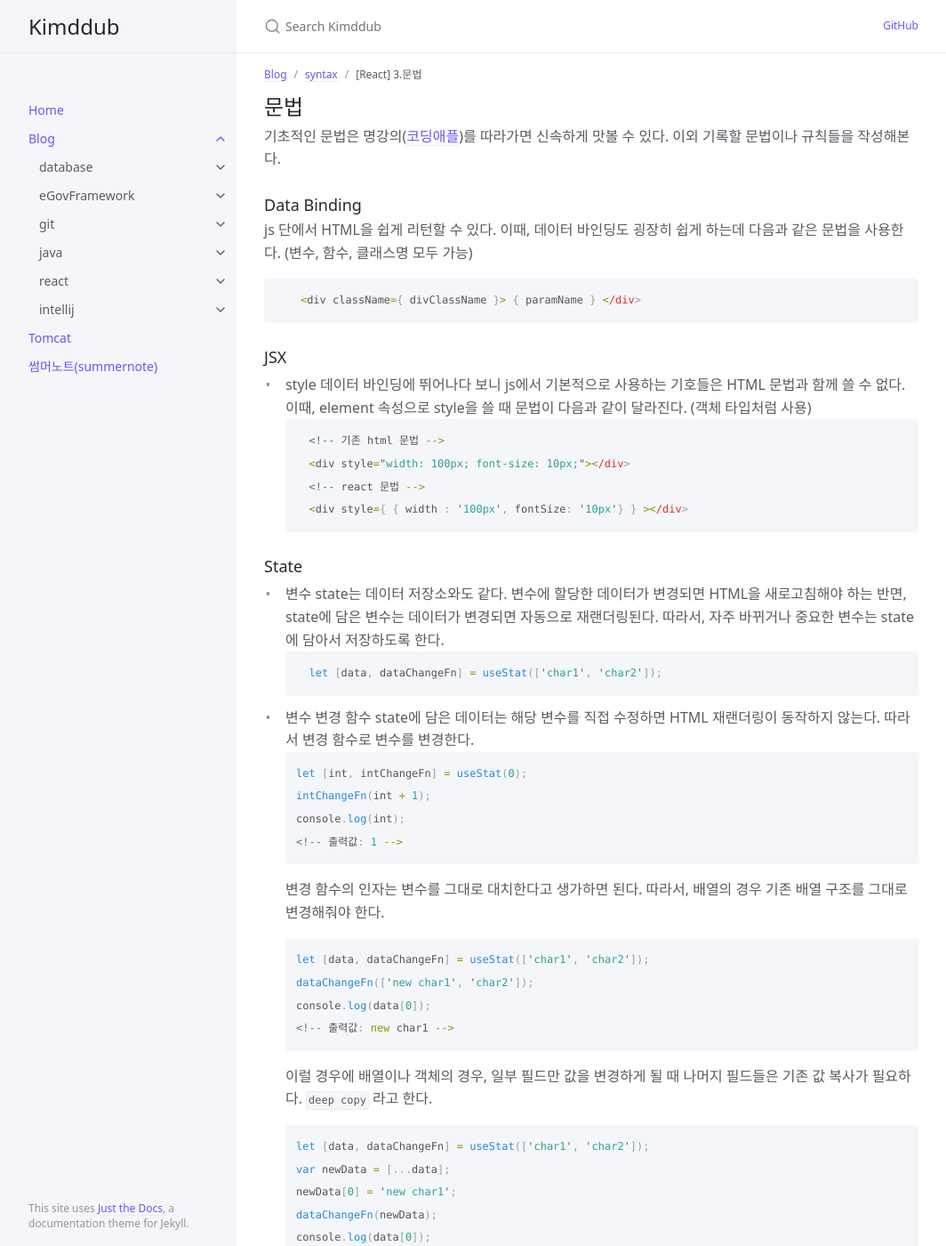
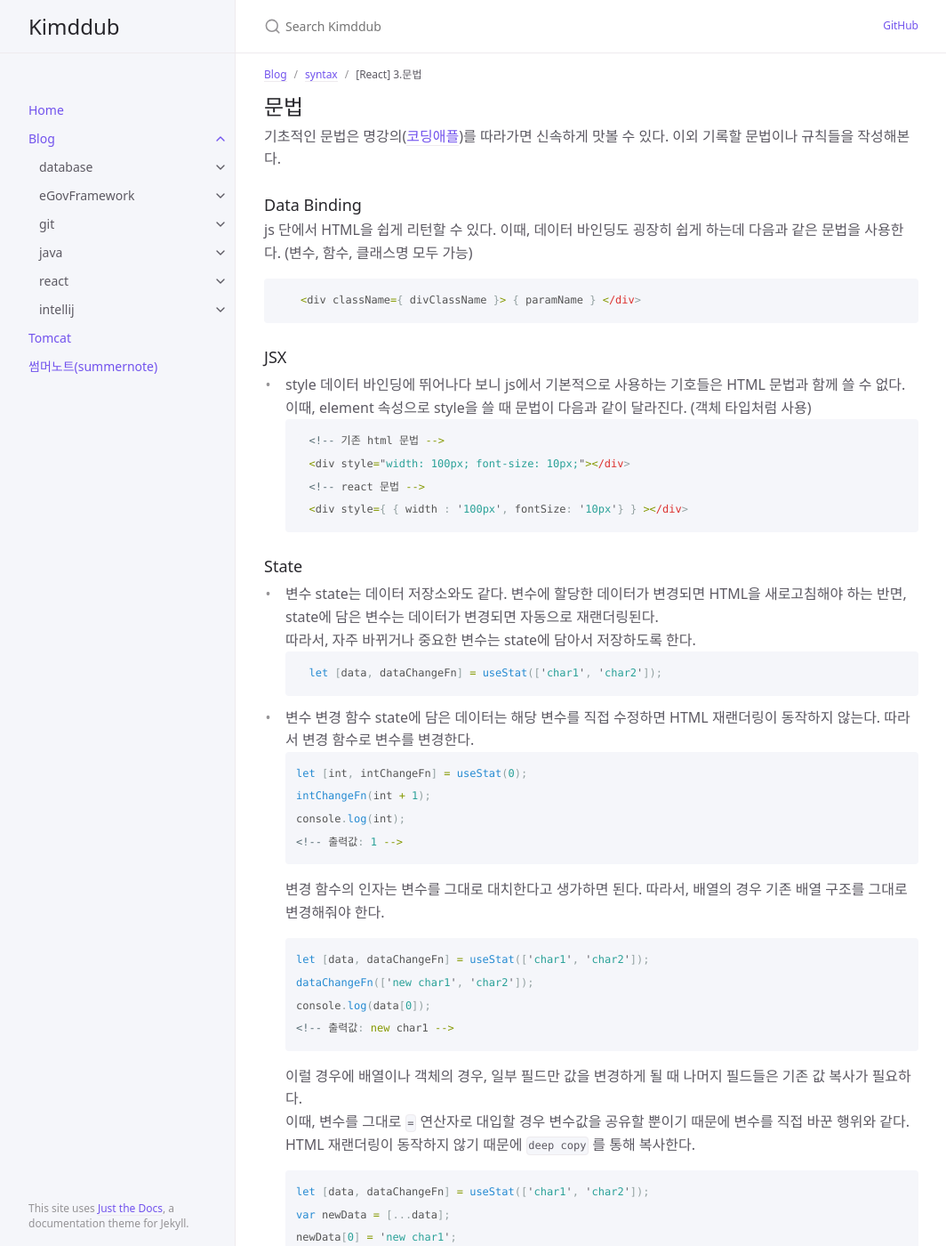
Before and after one commit to kimddub/kimddub.github.io, a Jekyll site: the page built from docs/blog/react/react-syntax.md, in a window 1280 px wide and 1400 px high. Shown: the whole window at 89% size, without its empty margins (107-1171 px from the left). Built offline with Jekyll 4.4.1, drawn with Linux system fonts in a browser that asks for light colours.

Commit message:
[docs] react 초안 작성

````diff
--- a/docs/blog/react/react-syntax.md
+++ b/docs/blog/react/react-syntax.md
@@ -55,7 +55,8 @@ state에 담은 데이터는 해당 변수를 직접 수정하면 HTML 재랜더
   <!-- 출력값: new char1 -->
   ```
   이럴 경우에 배열이나 객체의 경우, 일부 필드만 값을 변경하게 될 때 나머지 필드들은 기존 값 복사가 필요하다.
-  `deep copy` 라고 한다.
+  이때, 변수를 그대로 `=` 연산자로 대입할 경우 변수값을 공유할 뿐이기 때문에 변수를 직접 바꾼 행위와 같다.
+  HTML 재랜더링이 동작하지 않기 때문에 `deep copy` 를 통해 복사한다.
   ```js
   let [data, dataChangeFn] = useStat(['char1', 'char2']);
   var newData = [...data];
````
